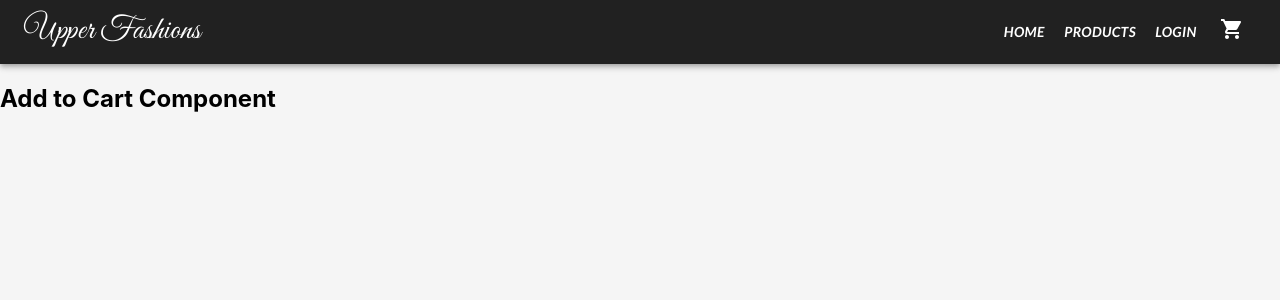
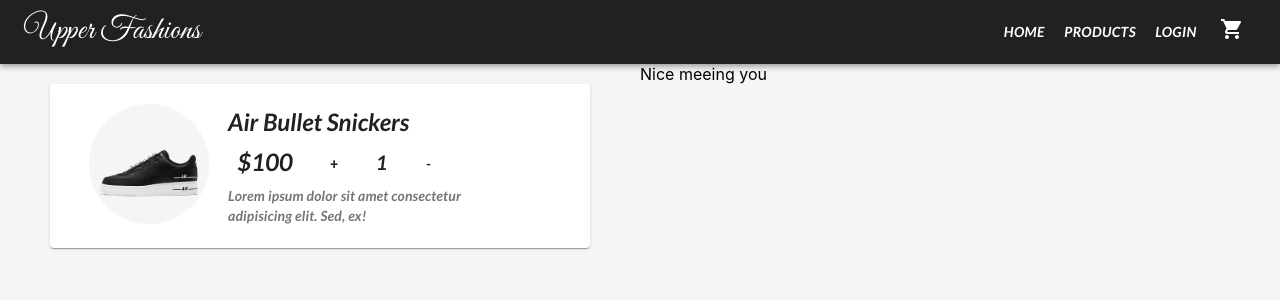
Before and after one commit to hamzaalvi1/Shopping-Cart, a React (Create React App) app: page /addToCart in a window 1280 px wide. Shown: the top 300 px of the page. Built offline with nearby package versions, Linux system fonts and the light colour scheme.

Commit message:
add some stylings of add to cart

```diff
--- a/src/Components/AddToCart/AddtoCart.jsx
+++ b/src/Components/AddToCart/AddtoCart.jsx
@@ -1,13 +1,64 @@
 import React from "react"
+import { makeStyles } from '@material-ui/core/styles';
+import Grid from '@material-ui/core/Grid';
+import Card from '@material-ui/core/Card';
+import Typography from '@material-ui/core/Typography';
+import Button from '@material-ui/core/Button';
+
+import "./addtoCart.css"
+import image from "../../img2.jpg"
+
+const useStyles = makeStyles({
+    font:{
+      fontFamily: "Lato"
 
 
+    },
+
+
+  });
 const AddToCart = ()=>{
+    const classes = useStyles();
 
     return(
-        <div>
-            <h2>Add to Cart Component</h2>
+        <div className = "cart">
+          <Grid container>
+           <Grid item >
+               <Card className = "main-card">
+                  <div className = "card-panel" >
+                      <div className = "cart-img">
+                     <img src={image} alt="image" width = "120px"/>
+                     </div>
+                     <div>
+                     <Typography gutterBottom variant="h5" component="h2" className = {classes.font} >
+                      Air Bullet Snickers
+                    </Typography>
+                     <div className = "shoe-desc">
+                     <Typography gutterBottom variant="h5" component="h2"className = {classes.font} >
+                      $100
+                    </Typography>
+                    <Button>+</Button>
+                    <Typography gutterBottom variant="h6" component="h2"className = {classes.font} >
+                      1
+                    </Typography>
+                    <Button>-</Button>
+
+                    </div>
+                    <Typography variant="body2" color="textSecondary" component="p"  className = {classes.font}>
+                       Lorem ipsum dolor sit amet consectetur adipisicing elit. Sed, ex!
+                     </Typography>
+                     </div>
+
+                  </div>
+
+               </Card>
+           </Grid>
+           <Grid item >
+               Nice meeing you
+           </Grid>
+          </Grid>
+
         </div>
     )
-
 }
 export default AddToCart
--- /dev/null
+++ b/src/Components/AddToCart/addtoCart.css
@@ -0,0 +1,28 @@
+.main-card{
+    width: 500px;
+    padding: 20px;
+    margin: 20px 50px;
+}
+.card-panel{
+    width: 80%;
+    display: flex;
+    flex-direction: row;
+
+    align-items: center;
+    justify-content: space-between;
+}
+img{
+    border-radius: 50%;
+}
+.cart-img{
+    margin: 0px 19px
+}
+.shoe-desc{
+    display: flex;
+    align-content: center;
+    justify-content: space-evenly;
+
+}
+.shoe-desc button{
+    height:  50%;
+}
```
Also changed, not shown: src/download.png (added), src/img2.jpg (added).
